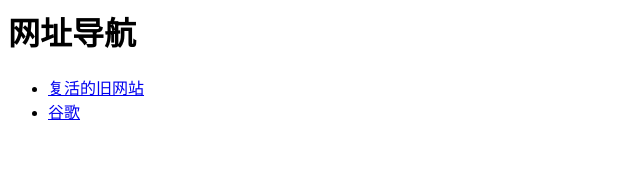
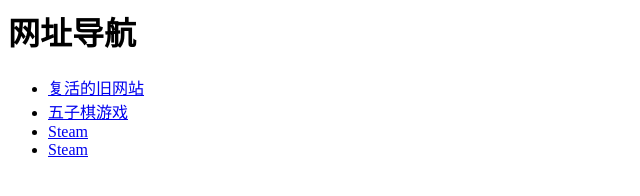
Before and after one commit to WSz146/WSz146.github.io, a plain HTML site: page index.html in a window 1280 px wide. Shown: the whole page, without its empty margins (0-640 px from the left). Drawn offline with Linux system fonts and the light colour scheme.

Commit message:
Update index.html

```diff
--- a/index.html
+++ b/index.html
@@ -1,5 +1,7 @@
 <h1>网址导航</h1>
 <ul>
   <li> <a href="https://wsz146.github.io/huimoyj">复活的旧网站</a> </li>
-  <li> <a href="https://google.com">谷歌</a> </li>
+  <li> <a href="https://wsz146.github.io/Games">五子棋游戏</a> </li>
+  <li> <a href="https://store.steampowered.com">Steam</a> </li>
+  <li> <a href="https://hornex.pro">Steam</a> </li>
 </ul>
```
